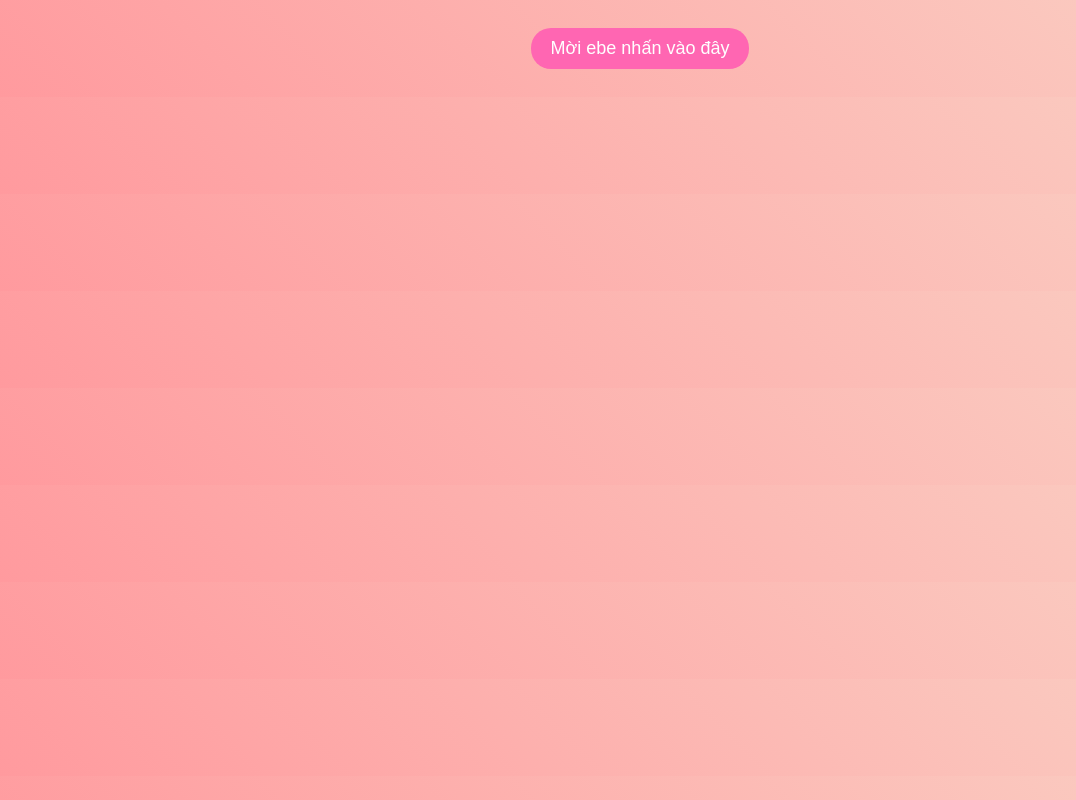
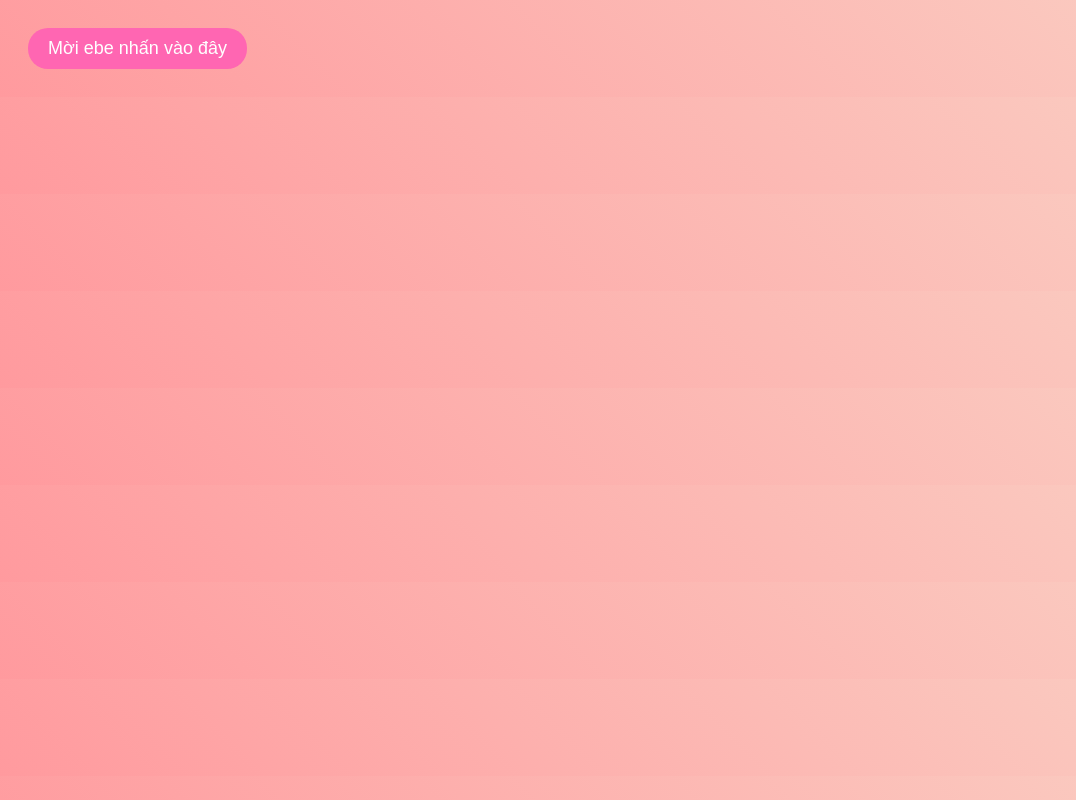
Before and after one commit to Hatetiss/8-3-tang-ebe, a plain HTML site: page index.html in a window 1280 px wide. Shown: the whole page, without its empty margins (0-1076 px from the left). Drawn offline with Linux system fonts and the light colour scheme.

Commit message:
Update index.html

```diff
--- a/index.html
+++ b/index.html
@@ -7,9 +7,6 @@
     <style>
         body {
             background: linear-gradient(45deg, #ff9a9e, #fad0c4);
-            text-align: center;
-            font-family: 'Arial', sans-serif;
-            overflow: hidden;
         }
         #openBtn, #nextBtn {
             padding: 10px 20px;
```
